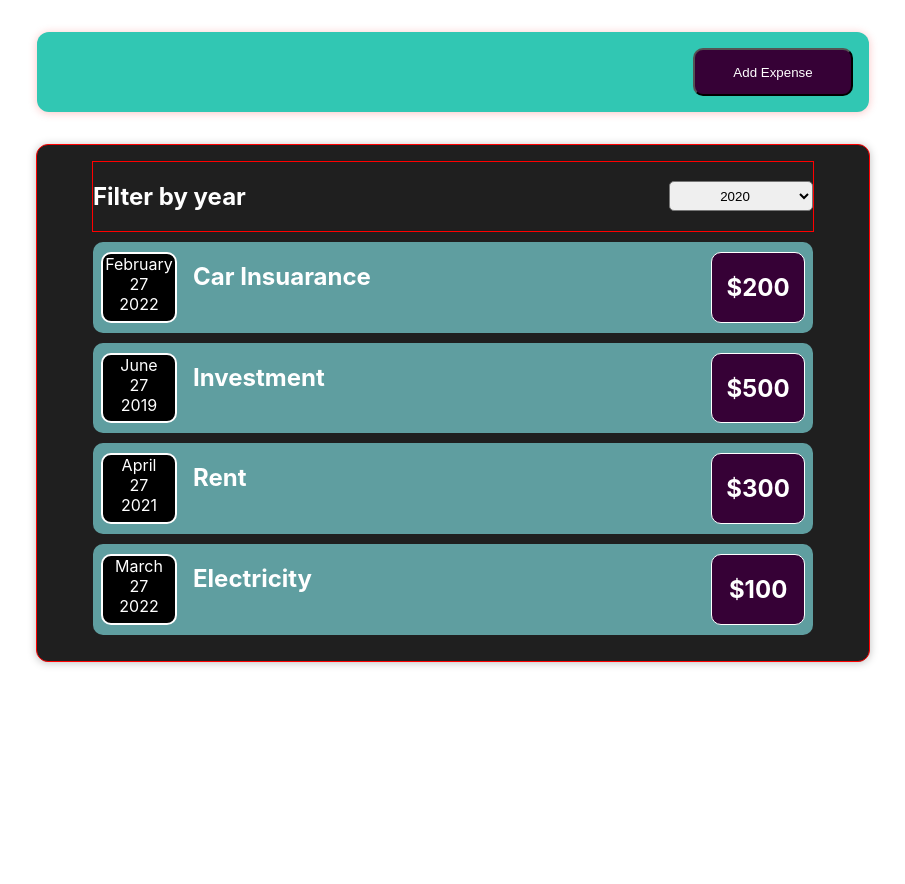
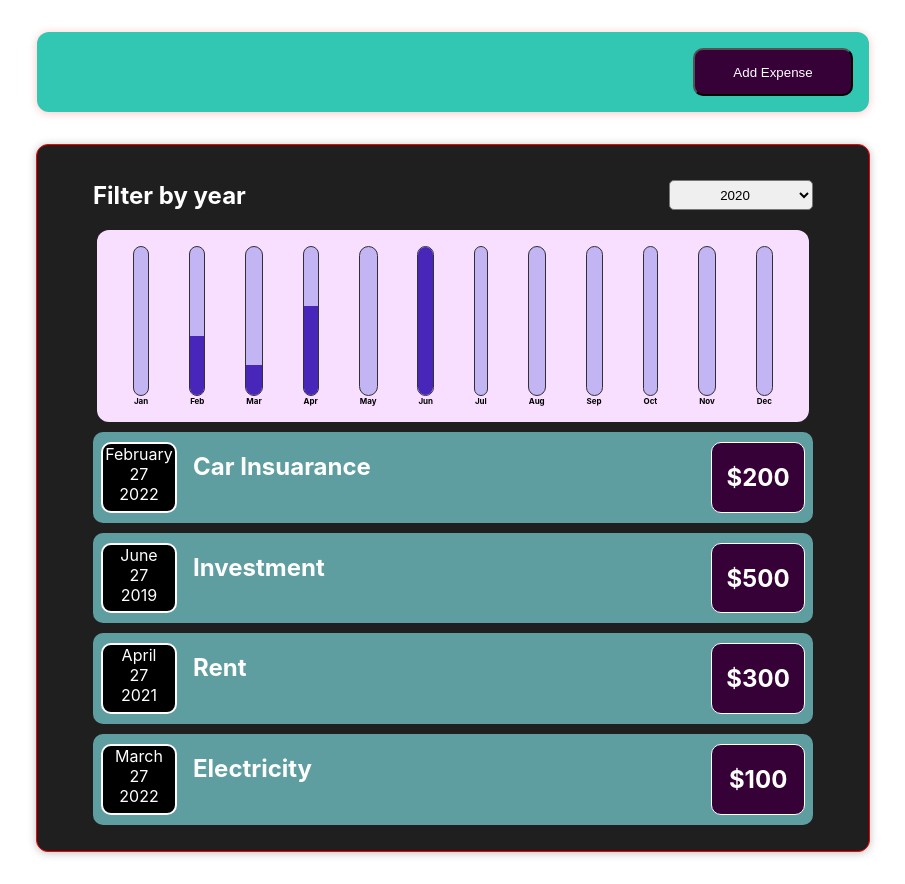
Before and after one commit to iampankajk/React-Practice, a React (Create React App) app in the folder app-1/: page / in a window 1280 px wide. Shown: the whole page, without its empty margins (187-1092 px from the left). Before the commit the page ends 800 px from the top, so only its background shows below. Built offline with nearby package versions, Linux system fonts and the light colour scheme.

Commit message:
completed

```diff
--- a/app-1/src/App.js
+++ b/app-1/src/App.js
@@ -3,6 +3,7 @@ import Expense from "./components/Expenses/Expense";
 import NewExpense from "./components/NewExpense/NewExpense";
 import Filters from "./components/Filter/Filters";
 import Card from "./components/Card/Card";
+
 
  const DummyExpense = [
     { title: 'Car Insuarance', date: new Date(2022, 1, 27), amount: 200 },
--- /dev/null
+++ b/app-1/src/components/Chart/Chart.css
@@ -0,0 +1,11 @@
+.chart {
+    padding: 1rem;
+    border-radius: 12px;
+    background-color: #f8dfff;
+    text-align: center;
+    display: flex;
+    justify-content: space-around;
+    height: 10rem;
+    width: 85%;
+    margin: auto;
+  }
--- /dev/null
+++ b/app-1/src/components/Chart/Chart.js
@@ -0,0 +1,19 @@
+import React from "react";
+import './Chart.css';
+import ChartBar from './ChartBar'
+const Chart = props => {
+    const dataPointValues=props.dataPoints.map(dataPoint=>dataPoint.value);
+    const totalMax = Math.max(...dataPointValues);
+
+    return (
+        <div className="chart">
+            {props.dataPoints.map(dataPoint => <ChartBar
+            key={dataPoint.label}
+            value={dataPoint.value}
+            maxValue={totalMax}
+            label={dataPoint.label} />)}
+        </div>
+    )
+}
+
+export default Chart;
--- /dev/null
+++ b/app-1/src/components/Chart/ChartBar.css
@@ -0,0 +1,31 @@
+.chart-bar {
+    height: 100%;
+    display: flex;
+    flex-direction: column;
+    align-items: center;
+  }
+
+  .chart-bar__inner {
+    height: 100%;
+    width: 100%;
+    border: 1px solid #313131;
+    border-radius: 12px;
+    background-color: #c3b4f3;
+    overflow: hidden;
+    display: flex;
+    flex-direction: column;
+    justify-content: flex-end;
+  }
+
+  .chart-bar__fill {
+    background-color: #4826b9;
+    width: 100%;
+    transition: all 0.3s ease-out;
+  }
+
+  .chart-bar__label {
+    font-weight: bold;
+    font-size: 0.5rem;
+    text-align: center;
+    color: black;
+  }
--- /dev/null
+++ b/app-1/src/components/Chart/ChartBar.js
@@ -0,0 +1,27 @@
+import React from "react";
+
+import './ChartBar.css';
+
+const ChartBar = props=>{
+
+    let barFillHeight = '0%';
+
+    if(props.maxValue>0){
+        barFillHeight = Math.round((props.value/props.maxValue)*100) +'%'
+    }
+    console.log(props.label)
+    return (
+        <div className="chart-bar">
+            <div className="chart-bar__inner">
+                <div className="chart-bar__fill" style={{height:barFillHeight}}>
+
+                </div>
+            </div>
+            <div className="chart-bar__label">{props.label}</div>
+
+        </div>
+    )
+
+};
+
+export default ChartBar;
--- a/app-1/src/components/Expenses/Expense.js
+++ b/app-1/src/components/Expenses/Expense.js
@@ -1,3 +1,5 @@
+
+import ExpenseChart from "./ExpenseChart";
 import ExpenseItem from "./ExpenseItem";
 
 const Expense = ({ expenses }) => {
@@ -5,14 +7,17 @@ const Expense = ({ expenses }) => {
     let expensesContent = <p>No Expenses Found</p>;
 
     if (expenses.length > 0) {
-        expensesContent = expenses.map(expense => <ExpenseItem date={expense.date}
+        expensesContent = expenses.map(expense => <ExpenseItem key={Math.random()} date={expense.date}
             title={expense.title} amount={expense.amount} />)
     };
 
     return (
+
         <div>
+            <ExpenseChart expenses={expenses}></ExpenseChart>
             {expensesContent}
         </div>
+
     );
 }
 
--- /dev/null
+++ b/app-1/src/components/Expenses/ExpenseChart.js
@@ -0,0 +1,32 @@
+import React from "react";
+
+import Chart from '../Chart/Chart';
+
+const ExpenseChart = props=>{
+
+    const chartDataPoints = [
+        {label:'Jan', value:0},
+        {label:'Feb', value:0},
+        {label:'Mar', value:0},
+        {label:'Apr', value:0},
+        {label:'May', value:0},
+        {label:'Jun', value:0},
+        {label:'Jul', value:0},
+        {label:'Aug', value:0},
+        {label:'Sep', value:0},
+        {label:'Oct', value:0},
+        {label:'Nov', value:0},
+        {label:'Dec', value:0},
+    ];
+
+    for(const expense of props.expenses){
+        const expenseMonth = expense.date.getMonth();
+        chartDataPoints[expenseMonth].value+=expense.amount;
+    }
+
+    return (
+        <Chart dataPoints={chartDataPoints}/>
+    )
+}
+
+export default ExpenseChart;
--- a/app-1/src/components/Filter/Selector.css
+++ b/app-1/src/components/Filter/Selector.css
@@ -1,7 +1,6 @@
 .selector{
     display: flex;
     justify-content: space-between;
-    border: 1px red solid;
     width: 90%;
     margin: auto;
 }
```
Also changed, not shown: 1 other file (tests, documents, lock files or other folders).
